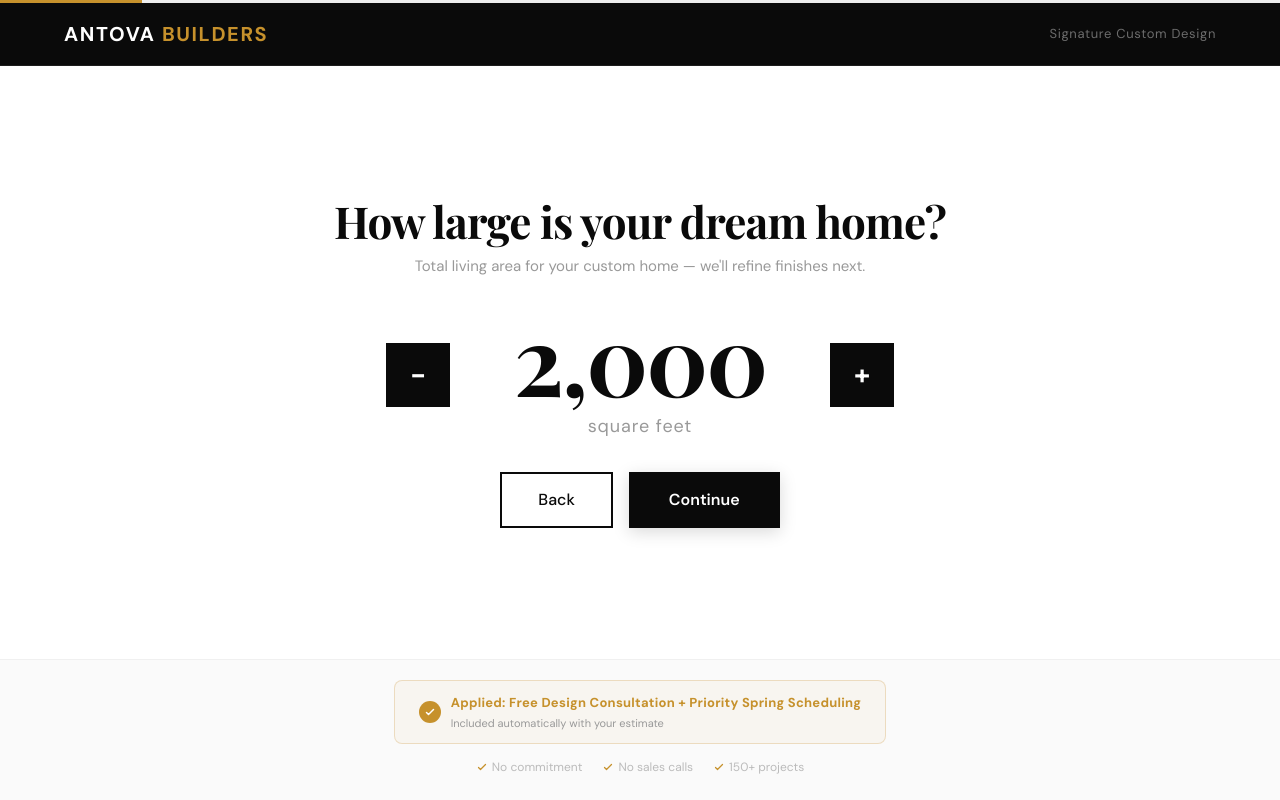
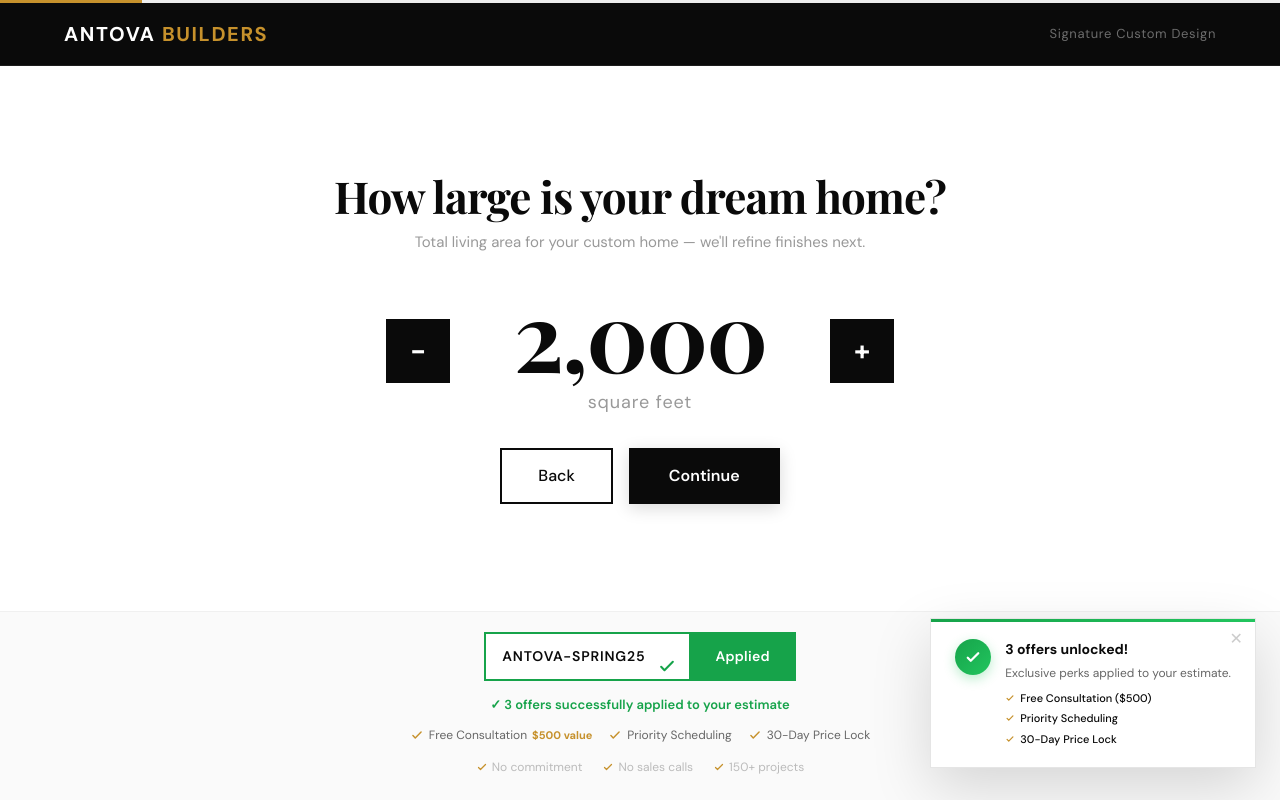
Before and after one commit to danjpm1/test6, a Next.js app: page /cost-estimator in a window 1280 px wide. Both pictures are taken after a click on the button 348 px from the left and 548 px from the top of the page. Built offline with nearby package versions, Linux system fonts and the light colour scheme.

Commit message:
Update page.tsx

```diff
--- a/app/cost-estimator/page.tsx
+++ b/app/cost-estimator/page.tsx
@@ -203,6 +203,13 @@ const globalStyles = `
   .fade-up-d4 { animation: fadeUp 0.6s 0.4s cubic-bezier(0.22, 1, 0.36, 1) both; }
   .fade-up-d5 { animation: fadeUp 0.6s 0.5s cubic-bezier(0.22, 1, 0.36, 1) both; }
   .fade-in { animation: fadeIn 0.5s ease both; }
+  @keyframes toastSlideIn { 0% { transform: translateX(120%); opacity: 0; } 60% { transform: translateX(-6px); } 100% { transform: translateX(0); opacity: 1; } }
+  @keyframes toastFadeOut { from { transform: translateX(0); opacity: 1; } to { transform: translateX(120%); opacity: 0; } }
+  @keyframes checkPop { 0% { transform: scale(0); } 60% { transform: scale(1.25); } 100% { transform: scale(1); } }
+  @keyframes promoCodeReveal { from { width: 0; opacity: 0; } to { width: 100%; opacity: 1; } }
+  .toast-enter { animation: toastSlideIn 0.6s cubic-bezier(0.22, 1, 0.36, 1) both; }
+  .toast-exit { animation: toastFadeOut 0.4s ease both; }
+  .check-pop { animation: checkPop 0.4s 0.3s cubic-bezier(0.22, 1, 0.36, 1) both; }
   input[type="range"]::-webkit-slider-thumb { -webkit-appearance: none; width: 28px; height: 28px; border-radius: 50%; background: ${dark}; border: 3px solid ${gold}; cursor: pointer; box-shadow: 0 2px 8px rgba(0,0,0,0.2); transition: all 0.2s; }
   input[type="range"]::-webkit-slider-thumb:hover { background: ${gold}; transform: scale(1.15); }
   input[type="range"]::-moz-range-thumb { width: 28px; height: 28px; border-radius: 50%; background: ${dark}; border: 3px solid ${gold}; cursor: pointer; }
@@ -1341,6 +1348,9 @@ function CostEstimatorInner() {
   const [displayedTotal, setDisplayedTotal] = useState(0);
   const hasAnimated = useRef(false);
   const hasReadUrl = useRef(false);
+  const [showToast, setShowToast] = useState(false);
+  const [toastExiting, setToastExiting] = useState(false);
+  const [promoUnlocked, setPromoUnlocked] = useState(false);
   const update = (u: Partial<FormState>) => setState((p) => ({ ...p, ...u }));
 
   useEffect(() => {
@@ -1358,6 +1368,18 @@ function CostEstimatorInner() {
   const handleZipSubmit = () => { if (!getZipTier(state.zipCode)) update({ step: "outside-area" }); else nextStep(); };
   const estimate = state.step === "results" ? calcEstimate(state) : null;
 
+  // Toast trigger when project type is selected
+  useEffect(() => {
+    if (state.projectType && !promoUnlocked) {
+      setPromoUnlocked(true);
+      setShowToast(true);
+      setToastExiting(false);
+      const exitTimer = setTimeout(() => setToastExiting(true), 4500);
+      const hideTimer = setTimeout(() => setShowToast(false), 5000);
+      return () => { clearTimeout(exitTimer); clearTimeout(hideTimer); };
+    }
+  }, [state.projectType, promoUnlocked]);
+
   useEffect(() => { if (state.step === "analyzing") { hasAnimated.current = false; const t = setTimeout(() => update({ step: "results" }), 3000); return () => clearTimeout(t); } }, [state.step]);
   useEffect(() => {
     if (state.step === "results" && estimate && !hasAnimated.current) {
@@ -1368,7 +1390,7 @@ function CostEstimatorInner() {
     }
   }, [state.step, estimate]);
 
-  const reset = () => setState({ step: "type-select", projectType: "", zipCode: "", sqft: 2000, exteriorQuality: "standard", bedrooms: 3, bathrooms: 2, interiorFinish: "standard", stories: 2, garageSpaces: 2, renoScope: "", renoArea: 500, renoCondition: "", renoFinish: "standard", renoFeatures: [], consultType: "", consultComplexity: "", consultTimeline: "standard", consultPropertyType: "", consultProjectValue: "", homeStyle: "", homeFeatures: [], commercialType: "", commercialFinish: "standard", remoteType: "", remoteAccess: "", remoteFeatures: [] });
+  const reset = () => { setPromoUnlocked(false); setShowToast(false); setToastExiting(false); setState({ step: "type-select", projectType: "", zipCode: "", sqft: 2000, exteriorQuality: "standard", bedrooms: 3, bathrooms: 2, interiorFinish: "standard", stories: 2, garageSpaces: 2, renoScope: "", renoArea: 500, renoCondition: "", renoFinish: "standard", renoFeatures: [], consultType: "", consultComplexity: "", consultTimeline: "standard", consultPropertyType: "", consultProjectValue: "", homeStyle: "", homeFeatures: [], commercialType: "", commercialFinish: "standard", remoteType: "", remoteAccess: "", remoteFeatures: [] }); };
 
   const isTypeSelect = state.step === "type-select";
   const isOutside = state.step === "outside-area";
@@ -1425,20 +1447,85 @@ function CostEstimatorInner() {
 
       {showBanners && (
         <div style={{ borderTop: "1px solid #f0f0f0", padding: "20px 24px 24px", background: "#fafafa", textAlign: "center", flexShrink: 0 }}>
-          <div style={{ display: "inline-flex", alignItems: "center", gap: 10, padding: "12px 24px", background: `${gold}0c`, border: `1.5px solid ${gold}40`, borderRadius: 8, marginBottom: 14 }}>
-            <div style={{ width: 22, height: 22, borderRadius: "50%", background: gold, display: "flex", alignItems: "center", justifyContent: "center", flexShrink: 0 }}>
-              <svg width="12" height="12" viewBox="0 0 24 24" fill="none" stroke="#fff" strokeWidth="3" strokeLinecap="round" strokeLinejoin="round"><path d="M5 13l4 4L19 7" /></svg>
-            </div>
-            <div style={{ textAlign: "left" }}>
-              <span style={{ fontFamily: "'DM Sans', sans-serif", fontSize: 13, color: gold, fontWeight: 700, letterSpacing: "0.02em", display: "block" }}>Applied: Free Design Consultation + Priority Spring Scheduling</span>
-              <span style={{ fontFamily: "'DM Sans', sans-serif", fontSize: 11, color: "#999", display: "block", marginTop: 2 }}>Included automatically with your estimate</span>
+          {/* HelloFresh-style promo code field */}
+          <div style={{ display: "flex", alignItems: "center", justifyContent: "center", gap: 10, marginBottom: 14, flexWrap: "wrap" }}>
+            <div style={{ display: "flex", alignItems: "center", gap: 0 }}>
+              {/* Promo code input (read-only, pre-filled) */}
+              <div style={{ position: "relative", display: "flex", alignItems: "center" }}>
+                <div style={{ fontFamily: "'DM Sans', sans-serif", fontSize: 14, fontWeight: 600, color: dark, letterSpacing: "0.06em", padding: "12px 44px 12px 16px", border: `2px solid #16a34a`, borderRight: "none", background: "#fff", minWidth: 200, textAlign: "left" }}>
+                  ANTOVA-SPRING25
+                </div>
+                {/* Green checkmark inside field */}
+                <div className="check-pop" style={{ position: "absolute", right: 12, top: "50%", transform: "translateY(-50%)" }}>
+                  <svg width="20" height="20" viewBox="0 0 24 24" fill="none" stroke="#16a34a" strokeWidth="2.5" strokeLinecap="round" strokeLinejoin="round"><path d="M5 13l4 4L19 7" /></svg>
+                </div>
+              </div>
+              {/* Applied button */}
+              <div style={{ fontFamily: "'DM Sans', sans-serif", fontSize: 14, fontWeight: 600, color: "#fff", background: "#16a34a", padding: "12px 24px", border: "2px solid #16a34a", cursor: "default", letterSpacing: "0.02em" }}>
+                Applied
+              </div>
             </div>
           </div>
+
+          {/* Green confirmation text */}
+          <p style={{ fontFamily: "'DM Sans', sans-serif", fontSize: 13, color: "#16a34a", fontWeight: 600, marginBottom: 12 }}>
+            ✓ 3 offers successfully applied to your estimate
+          </p>
+
+          {/* Stacked value items */}
+          <div style={{ display: "flex", justifyContent: "center", gap: 16, flexWrap: "wrap", marginBottom: 14 }}>
+            {[
+              { text: "Free Consultation", value: "$500 value" },
+              { text: "Priority Scheduling", value: "" },
+              { text: "30-Day Price Lock", value: "" },
+            ].map((item) => (
+              <span key={item.text} style={{ display: "inline-flex", alignItems: "center", gap: 5, fontFamily: "'DM Sans', sans-serif", fontSize: 12, color: "#666" }}>
+                <svg width="14" height="14" viewBox="0 0 24 24" fill="none" stroke={gold} strokeWidth="2.5" strokeLinecap="round" strokeLinejoin="round"><path d="M5 13l4 4L19 7" /></svg>
+                <span>{item.text}</span>
+                {item.value && <span style={{ color: gold, fontWeight: 700, fontSize: 11 }}>{item.value}</span>}
+              </span>
+            ))}
+          </div>
+
+          {/* Trust points */}
           <div style={{ display: "flex", justifyContent: "center", gap: 20, flexWrap: "wrap", fontFamily: "'DM Sans', sans-serif", fontSize: 12, color: "#bbb" }}>
             <span style={{ display: "flex", alignItems: "center", gap: 4 }}><svg width="12" height="12" viewBox="0 0 24 24" fill="none" stroke={gold} strokeWidth="2.5" strokeLinecap="round" strokeLinejoin="round"><path d="M5 13l4 4L19 7" /></svg>No commitment</span>
             <span style={{ display: "flex", alignItems: "center", gap: 4 }}><svg width="12" height="12" viewBox="0 0 24 24" fill="none" stroke={gold} strokeWidth="2.5" strokeLinecap="round" strokeLinejoin="round"><path d="M5 13l4 4L19 7" /></svg>No sales calls</span>
             <span style={{ display: "flex", alignItems: "center", gap: 4 }}><svg width="12" height="12" viewBox="0 0 24 24" fill="none" stroke={gold} strokeWidth="2.5" strokeLinecap="round" strokeLinejoin="round"><path d="M5 13l4 4L19 7" /></svg>150+ projects</span>
           </div>
+        </div>
+      )}
+
+      {/* Toast notification - appears when project type selected */}
+      {showToast && (
+        <div className={toastExiting ? "toast-exit" : "toast-enter"} style={{
+          position: "fixed", bottom: 32, right: 24, zIndex: 9999,
+          background: "#fff", border: "1px solid #e5e5e5",
+          boxShadow: "0 20px 60px rgba(0,0,0,0.15)", padding: "20px 24px",
+          maxWidth: 360, display: "flex", gap: 14, alignItems: "flex-start",
+        }}>
+          <div style={{ position: "absolute", top: 0, left: 0, right: 0, height: 3, background: `linear-gradient(90deg, #16a34a, #22c55e)` }} />
+          <div className="check-pop" style={{
+            flexShrink: 0, width: 36, height: 36, borderRadius: "50%",
+            background: "linear-gradient(135deg, #16a34a, #22c55e)",
+            display: "flex", alignItems: "center", justifyContent: "center",
+            boxShadow: "0 4px 12px rgba(34,197,94,0.3)",
+          }}>
+            <svg width="18" height="18" viewBox="0 0 24 24" fill="none" stroke="#fff" strokeWidth="3" strokeLinecap="round" strokeLinejoin="round"><path d="M5 13l4 4L19 7" /></svg>
+          </div>
+          <div style={{ flex: 1 }}>
+            <div style={{ fontFamily: "'DM Sans', sans-serif", fontWeight: 700, fontSize: 14, color: dark, marginBottom: 4 }}>3 offers unlocked!</div>
+            <div style={{ fontFamily: "'DM Sans', sans-serif", fontSize: 12, color: "#666", lineHeight: 1.5, marginBottom: 8 }}>Exclusive perks applied to your estimate.</div>
+            <div style={{ display: "flex", flexDirection: "column", gap: 4 }}>
+              {["Free Consultation ($500)", "Priority Scheduling", "30-Day Price Lock"].map((t) => (
+                <span key={t} style={{ display: "flex", alignItems: "center", gap: 5, fontFamily: "'DM Sans', sans-serif", fontSize: 11, color: dark, fontWeight: 500 }}>
+                  <svg width="10" height="10" viewBox="0 0 24 24" fill="none" stroke={gold} strokeWidth="3" strokeLinecap="round" strokeLinejoin="round"><path d="M5 13l4 4L19 7" /></svg>
+                  {t}
+                </span>
+              ))}
+            </div>
+          </div>
+          <button onClick={() => { setToastExiting(true); setTimeout(() => setShowToast(false), 400); }} style={{ position: "absolute", top: 8, right: 8, background: "none", border: "none", cursor: "pointer", padding: 4, color: "#ccc", fontSize: 16, lineHeight: 1 }}>✕</button>
         </div>
       )}
     </div>
```
